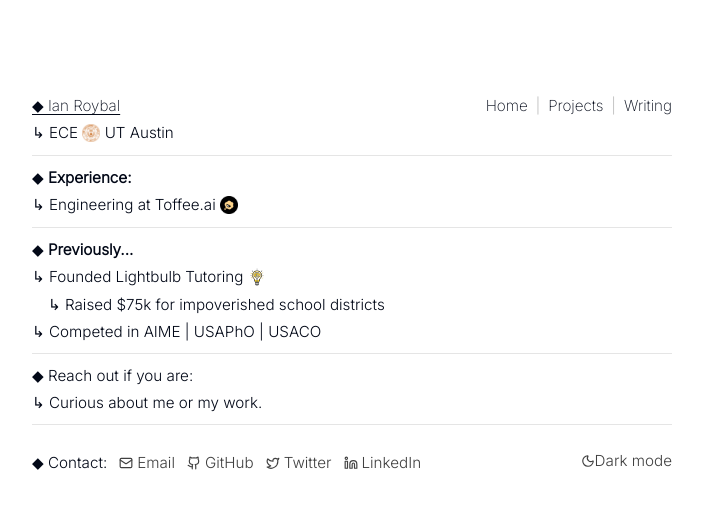
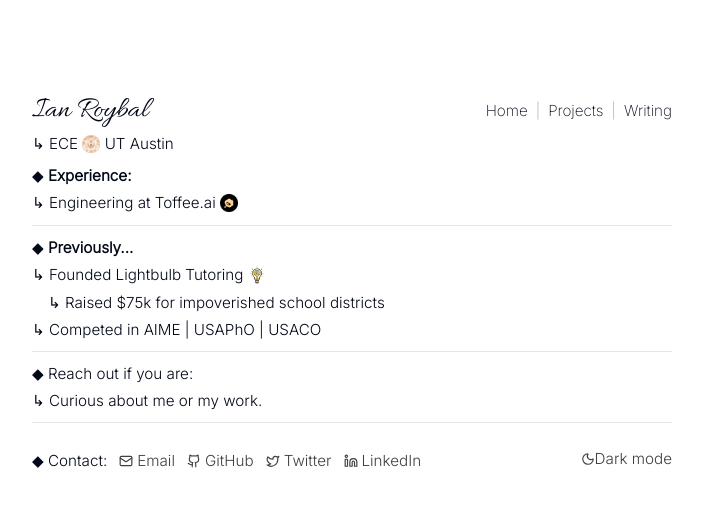
Before and after one commit to ir272/ianroybal-portfolio, a Next.js app: page / in a window 1280 px wide. Shown: the top 508 px of the page, without its empty margins (288-991 px from the left). Built offline with nearby package versions, Linux system fonts and the light colour scheme.

Commit message:
feat: added allura font and changed alignment

```diff
--- a/components/page-header.tsx
+++ b/components/page-header.tsx
@@ -1,7 +1,14 @@
 'use client';
 
 import Link from "next/link";
+import { Allura } from "next/font/google";
 import { useNavigationBounce } from "../lib/useNavigationBounce";
+
+const allura = Allura({
+  weight: '400',
+  subsets: ['latin'],
+  display: 'swap',
+});
 
 interface PageHeaderProps {
   currentPage?: 'home' | 'projects' | 'writing';
@@ -13,10 +20,10 @@ export function PageHeader({ currentPage, subtitle }: PageHeaderProps) {
 
   return (
     <>
-      <div className="text-sm sm:text-[0.95rem] leading-tight space-y-2">
-        <div className="flex items-center justify-between">
-          <h1 className="underline underline-offset-[3px] font-extralight">◆ Ian Roybal</h1>
-          <div className="flex items-center gap-2 font-extralight">
+      <div className="text-sm sm:text-[0.95rem] leading-tight space-y-2 mb-3">
+        <div className="flex items-baseline justify-between">
+          <h1 className={`${allura.className} text-3xl leading-none`}>Ian Roybal</h1>
+          <div className="flex items-baseline gap-2 font-extralight">
             <Link href="/" className={`hover-underline-nudge ${shouldBounce('home') ? 'nav-bounce' : ''}`}>Home</Link>
             <span className="text-neutral-400 dark:text-neutral-600">|</span>
             <Link href="/projects" className={`hover-underline-nudge ${shouldBounce('projects') ? 'nav-bounce-delayed-1' : ''}`}>Projects</Link>
@@ -26,8 +33,6 @@ export function PageHeader({ currentPage, subtitle }: PageHeaderProps) {
         </div>
         {subtitle && <div>{subtitle}</div>}
       </div>
-
-      <div className="my-3 border-t border-neutral-200 dark:border-neutral-700" />
     </>
   );
 }
```
